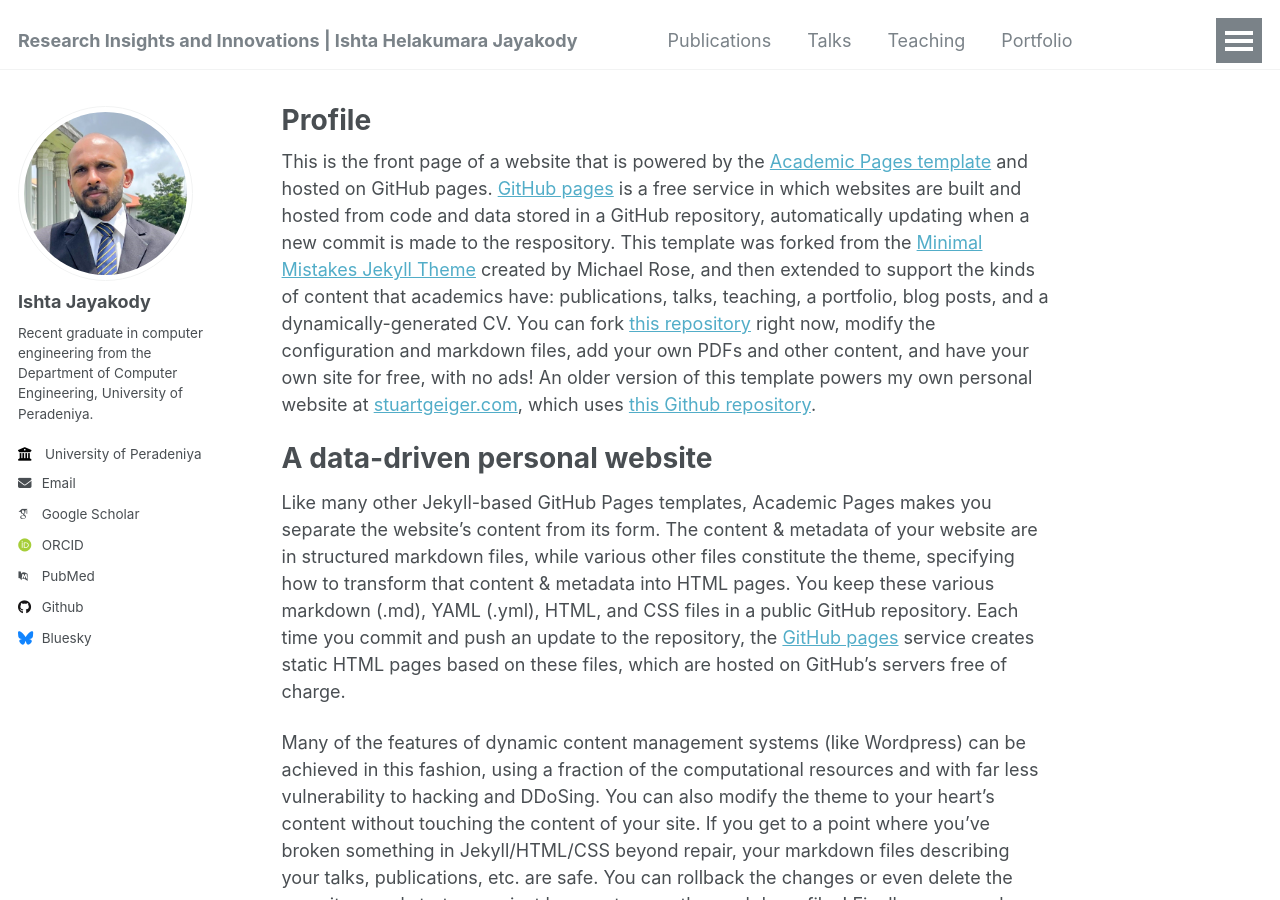
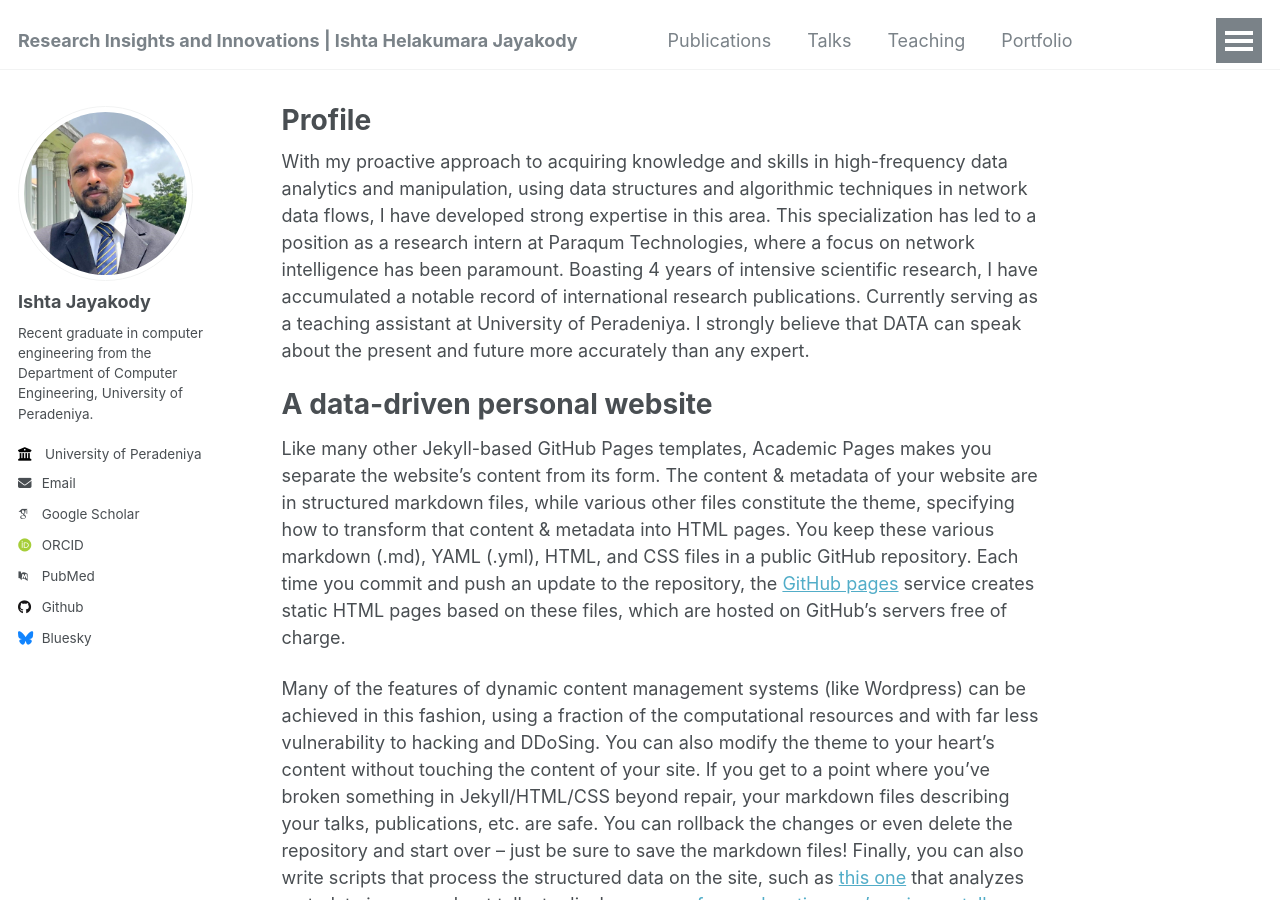
Before and after one commit to IshtaJayakody/IshtaJayakody.github.io, a Jekyll site: the page built from _pages/about.md, in a window 1280 px wide and 900 px high. Built offline with Jekyll 4.4.1, drawn with Linux system fonts in a browser that asks for light colours; some web fonts are replaced.

Commit message:
Update about.md

```diff
--- a/_pages/about.md
+++ b/_pages/about.md
@@ -7,7 +7,7 @@ redirect_from:
   - /about.html
 ---
 
-This is the front page of a website that is powered by the [Academic Pages template](https://github.com/academicpages/academicpages.github.io) and hosted on GitHub pages. [GitHub pages](https://pages.github.com) is a free service in which websites are built and hosted from code and data stored in a GitHub repository, automatically updating when a new commit is made to the respository. This template was forked from the [Minimal Mistakes Jekyll Theme](https://mmistakes.github.io/minimal-mistakes/) created by Michael Rose, and then extended to support the kinds of content that academics have: publications, talks, teaching, a portfolio, blog posts, and a dynamically-generated CV. You can fork [this repository](https://github.com/academicpages/academicpages.github.io) right now, modify the configuration and markdown files, add your own PDFs and other content, and have your own site for free, with no ads! An older version of this template powers my own personal website at [stuartgeiger.com](http://stuartgeiger.com), which uses [this Github repository](https://github.com/staeiou/staeiou.github.io).
+With my proactive approach to acquiring knowledge and skills in high-frequency data analytics and manipulation, using data structures and algorithmic techniques in network data flows, I have developed strong expertise in this area. This specialization has led to a position as a research intern at Paraqum Technologies, where a focus on network intelligence has been paramount. Boasting 4 years of intensive scientific research, I have accumulated a notable record of international research publications. Currently serving as a teaching assistant at University of Peradeniya. I strongly believe that DATA can speak about the present and future more accurately than any expert.
 
 A data-driven personal website
 ======
```
